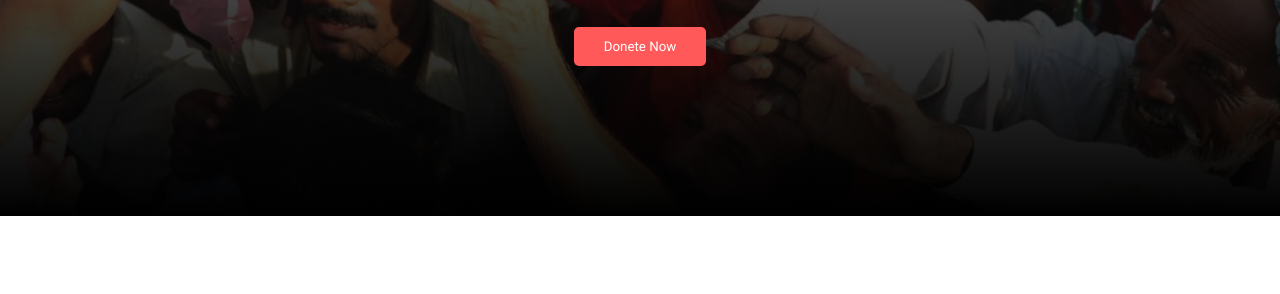
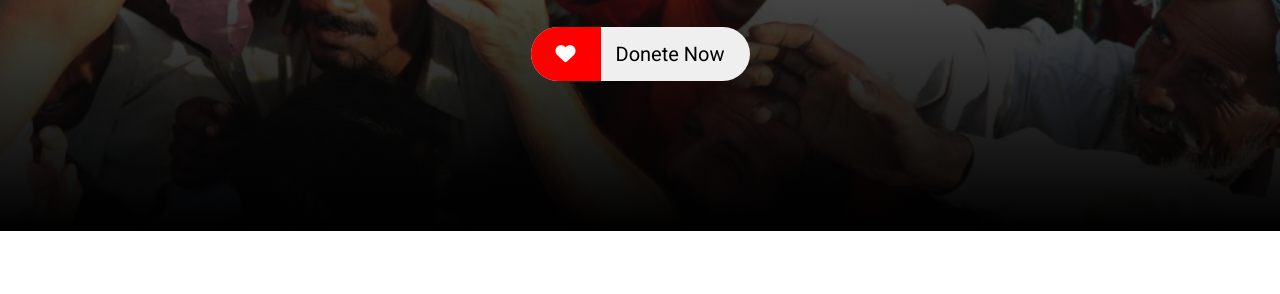
Before and after one commit to mgrakib/donateforlife, a plain HTML site: page index.html in a window 1280 px wide. Shown: the part 353-647 px from the top of the page. Drawn offline with Linux system fonts and the light colour scheme; a web font is replaced by a local one.

Commit message:
edit hover effect donet button

```diff
--- a/index.html
+++ b/index.html
@@ -18,14 +18,18 @@
     ></script>
     <link rel="stylesheet" href="style/style.css" />
   </head>
+
+
+
   <body>
+
     <header class="header">
       <h1 class="header-title">Let’s Help Those Who Are<br />More In Need</h1>
       <p class="header-discription">
         Lorem, ipsum dolor sit amet consectetur adipisicing elit. Sequi
         reprehenderit fugiat eveniet blanditiis natus aperiam iure maxime.
       </p>
-      <button class="primary-btn">Donete Now</button>
+      <button class="donate-btn"><div class="heart"><i class="fa-solid fa-heart"></i></div> <p>Donete Now</p></button>
     </header>
 
     <!-- donate today -->
--- a/style/style.css
+++ b/style/style.css
@@ -48,6 +48,48 @@ section {
 .primary-btn:hover {
     background-color: #d63333;
 }
+
+
+.donate-btn {
+    display: flex;
+    margin: auto;
+    align-items: center;
+    border: 0;
+    border-radius: 30px;
+    overflow: hidden;
+    font-size: 20px;
+    cursor: pointer;
+    position: relative;
+}
+
+.donate-btn div {
+    padding: 0px 0px;
+    flex-basis: 20%;
+    background-color: red;
+    padding: 15px 25px;
+    color: white;
+    position: absolute;
+    left: 0;
+    top: 0;
+    transition: all .3s ease;
+}
+.donate-btn:hover div {
+    left: 70%;
+    top: 0;
+}
+
+.donate-btn p {
+    padding: 15px 25px;
+    margin-left: 60px;
+    transition: all .3s ease;
+}
+.donate-btn:hover p {
+    margin-right: 60px;
+    margin-left: 0;
+}
+
+
+
 
 
 /* ---- donate today style ----- */
```
